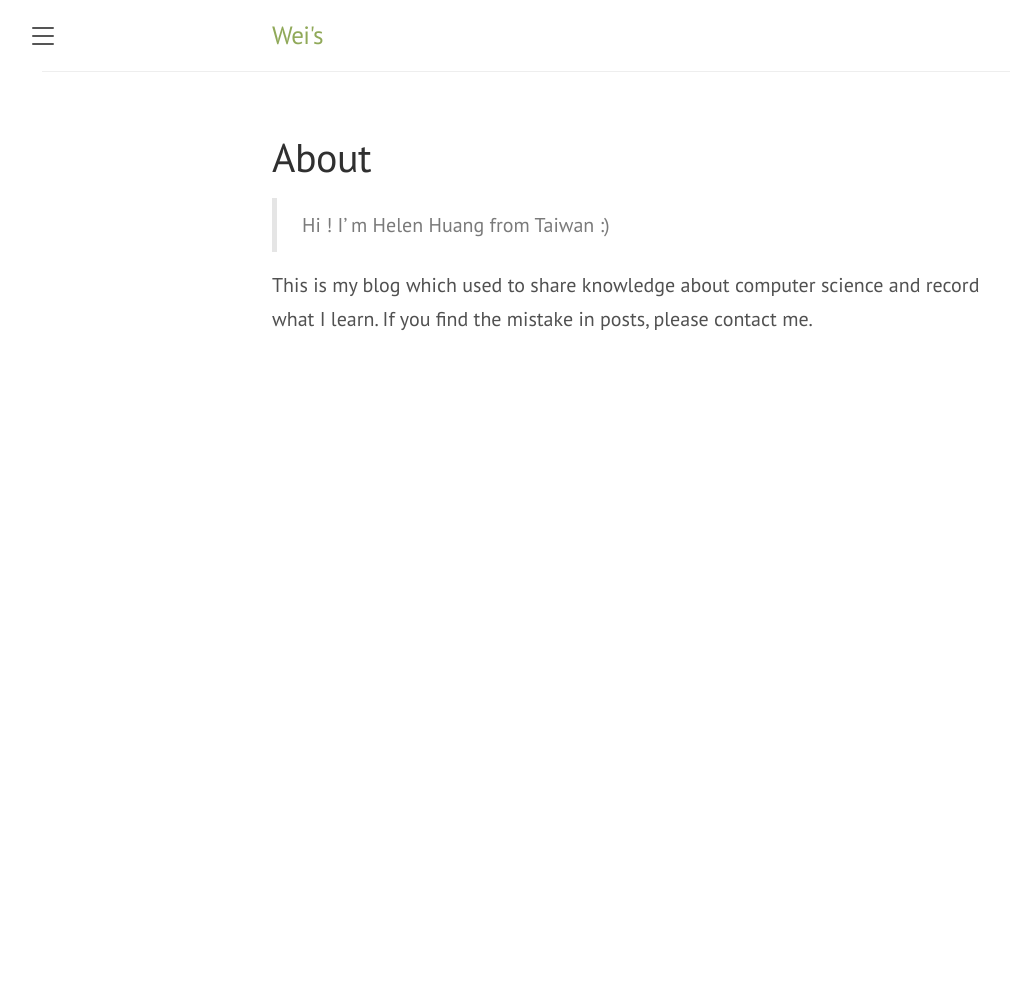
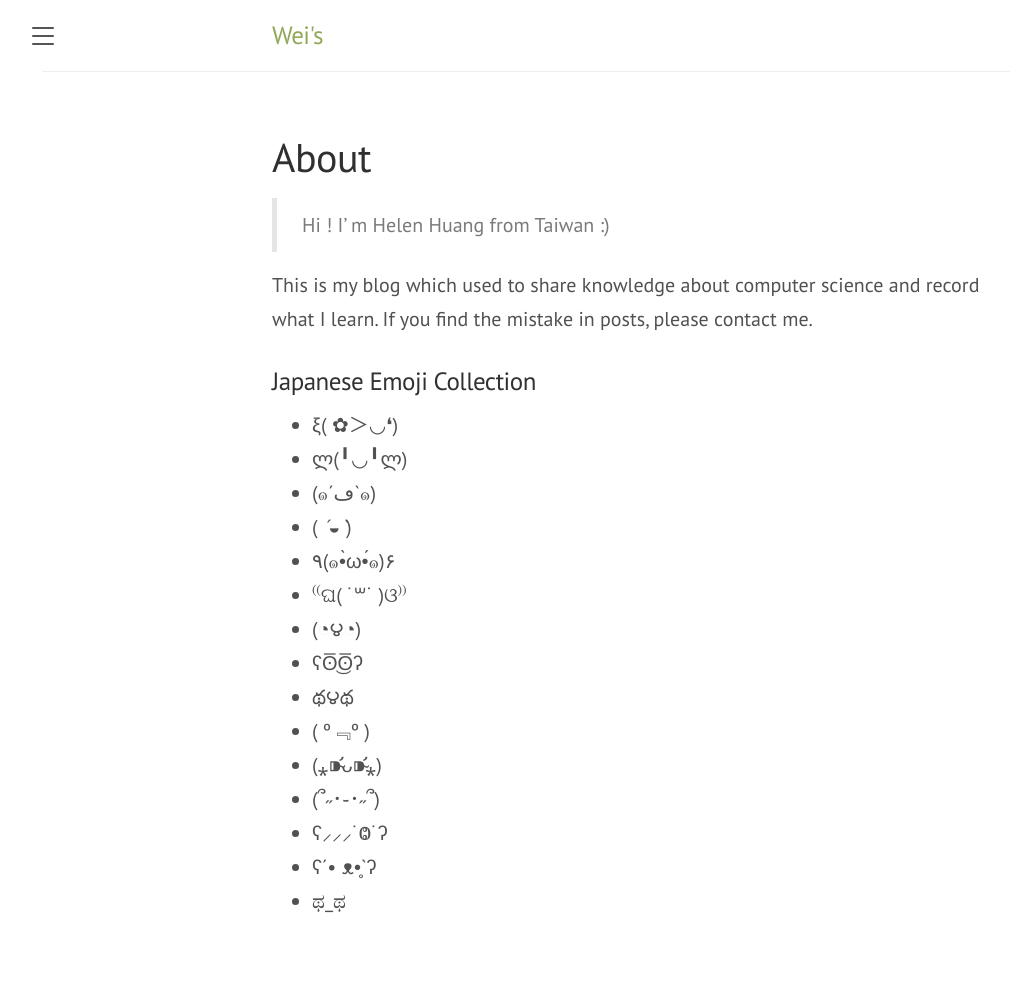
Before and after one commit to weippig/weippig.github.io, a Jekyll site: the page built from About.md, in a window 1280 px wide. Shown: the whole page, without its empty margins (8-1018 px from the left). Built offline with Jekyll 4.4.1, drawn with Linux system fonts in a browser that asks for light colours; before the commit the page ends 900 px from its top, so only the background shows below that.

```diff
--- a/About.md
+++ b/About.md
@@ -7,3 +7,21 @@ title: About
 
 This is my blog which used to share knowledge about computer science and record what I learn.
 If you find the mistake in posts, please contact me.
+
+
+### Japanese Emoji Collection
+- ξ( ✿＞◡❛)
+- ლ(╹◡╹ლ)
+- (๑´ڡ`๑)
+- ( *´◒`*)
+- ٩(๑•̀ω•́๑)۶
+- ⁽⁽ଘ( ˙꒳˙ )ଓ⁾⁾
+- (◔౪◔)
+- ʕʘ̅͜ʘ̅ʔ
+- థ౪థ
+- ( º﹃º )
+- (⁎⁍̴̛ᴗ⁍̴̛⁎)
+- (՞˶･֊･˶՞)
+- ʕ⸝⸝⸝˙Ⱉ˙ʔ
+- ʕ´• ᴥ•̥`ʔ
+- ಥ_ಥ
```
Also changed, not shown: _posts/2022-08-24-ethernaut-2-fallout.md (+8 -4 lines), _posts/2022-08-27-ethernaut-4-telephone.md (+10 -5 lines), _posts/2022-08-27-ethernaut-5-Token.md (added, +49 -0 lines), reading-list.md (+1 -1 lines), tag/ethernaut.md (added, +6 -0 lines), _includes/svg/github.svg.
